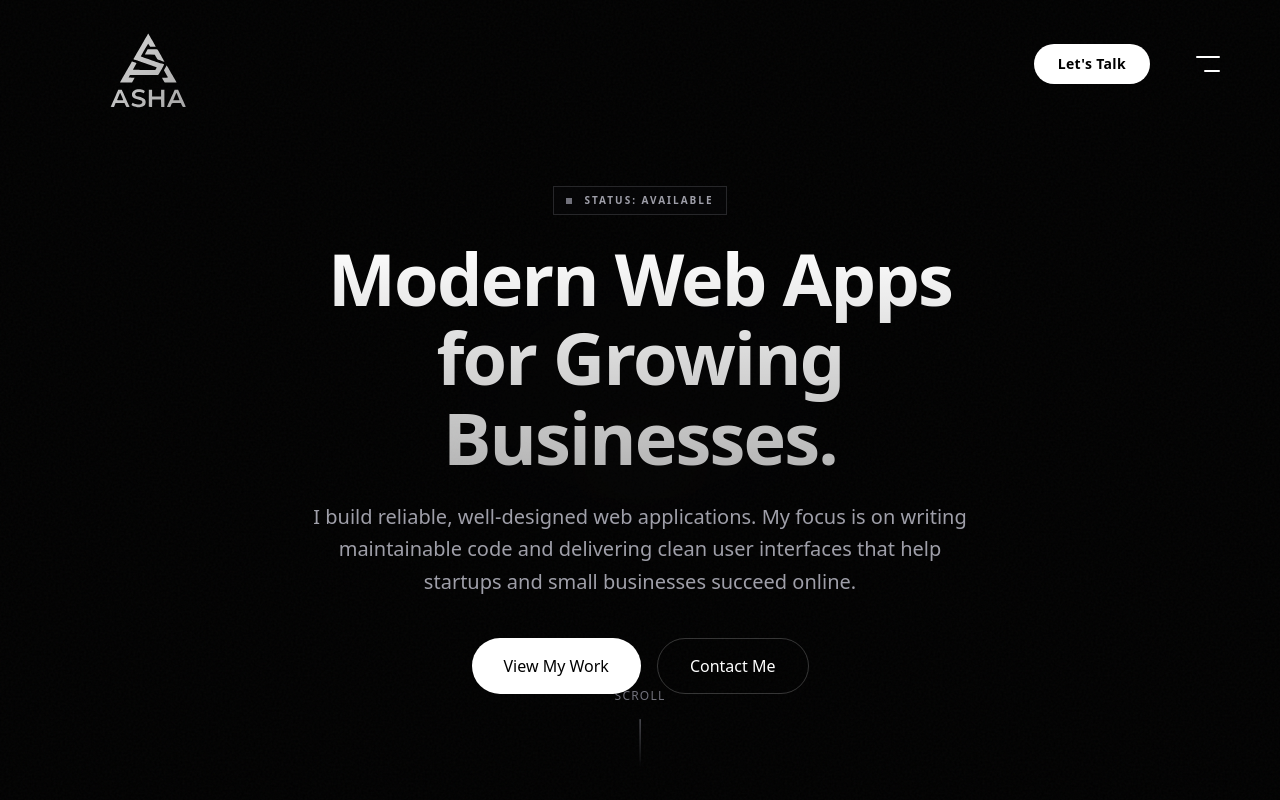
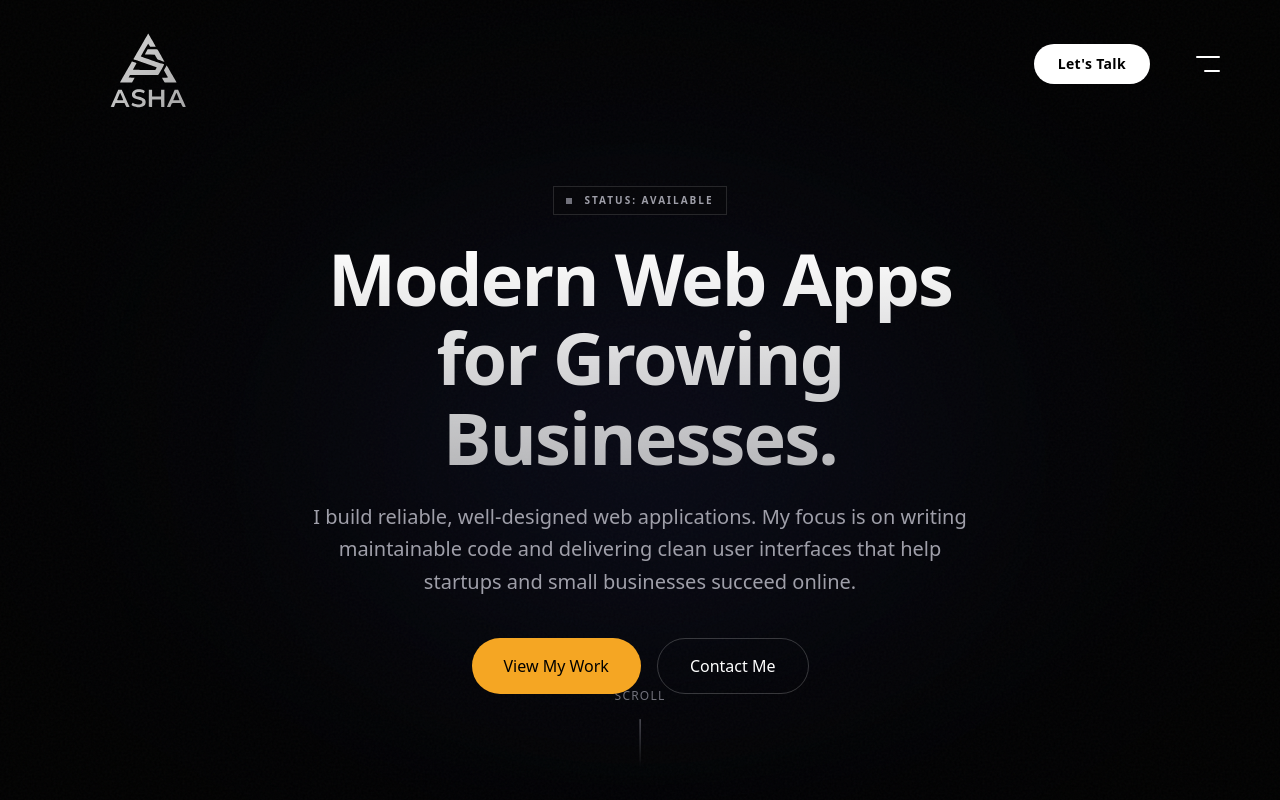
Before and after one commit to saskij/portfolio, a Next.js app: page / in a window 1280 px wide. Shown: the top 800 px of the page. Built offline with nearby package versions, Linux system fonts and the light colour scheme.

Commit message:
Apply global accent colors and fix ESLint errors

```diff
--- a/src/app/globals.css
+++ b/src/app/globals.css
@@ -21,6 +21,12 @@
   --input: #27272a;
   --ring: #d4d4d8;
   --radius: 0.5rem;
+
+  /* Premium Content Accents */
+  --accent-amber: #f5a623;
+  --accent-blue: #3a6dff;
+  --accent-violet-dark: #1a1f3a;
+  --accent-violet-light: #252b5c;
 }
 
 @theme inline {
@@ -43,6 +49,11 @@
   --color-border: var(--border);
   --color-input: var(--input);
   --color-ring: var(--ring);
+
+  --color-accent-amber: var(--accent-amber);
+  --color-accent-blue: var(--accent-blue);
+  --color-accent-violet-dark: var(--accent-violet-dark);
+  --color-accent-violet-light: var(--accent-violet-light);
 
   --font-sans: var(--font-inter);
   --font-mono: var(--font-geist-mono);
--- a/src/components/layout/Header.tsx
+++ b/src/components/layout/Header.tsx
@@ -51,17 +51,10 @@ const itemVariants = {
    Component
 ───────────────────────────────────────── */
 export function Header() {
-    const [isScrolled, setIsScrolled] = React.useState(false);
     const [menuOpen, setMenuOpen] = React.useState(false);
     const { isSplashComplete } = useLogo();
     const navRef = React.useRef<HTMLElement>(null);
     const triggerRef = React.useRef<HTMLButtonElement>(null);
-
-    React.useEffect(() => {
-        const handleScroll = () => setIsScrolled(window.scrollY > 20);
-        window.addEventListener("scroll", handleScroll);
-        return () => window.removeEventListener("scroll", handleScroll);
-    }, []);
 
     // Close on Escape key
     React.useEffect(() => {
@@ -144,7 +137,7 @@ export function Header() {
                     whileHover={{ scale: 1.05 }}
                     whileTap={{ scale: 0.97 }}
                     className="hidden sm:inline-block rounded-full bg-white px-6 py-2.5 text-sm font-semibold tracking-wide text-black hover:bg-zinc-200 transition-colors cursor-pointer mr-2"
-                    onClick={(e) => handleScrollTo(e as any, "#contact")}
+                    onClick={(e) => handleScrollTo(e as unknown as React.MouseEvent<HTMLAnchorElement>, "#contact")}
                 >
                     Let&apos;s Talk
                 </motion.a>
--- a/src/components/sections/Contact.tsx
+++ b/src/components/sections/Contact.tsx
@@ -22,10 +22,13 @@ export function Contact() {
                         whileInView={{ opacity: 1, y: 0 }}
                         viewport={{ once: true }}
                         transition={{ duration: 0.5 }}
-                        className="mb-8 p-3 bg-zinc-950/50 border border-zinc-800 flex items-center justify-center gap-3 backdrop-blur-md"
                     >
-                        <span className="block w-1.5 h-1.5 bg-zinc-500" />
-                        <span className="text-[10px] uppercase tracking-[0.2em] text-zinc-400 font-semibold">Availability: Open</span>
+                        <div
+                            className="mb-8 p-3 bg-zinc-950/50 border border-zinc-800 flex items-center justify-center gap-3 backdrop-blur-md"
+                        >
+                            <span className="block w-1.5 h-1.5 bg-zinc-500" />
+                            <span className="text-[10px] uppercase tracking-[0.2em] text-zinc-400 font-semibold">Availability: Open</span>
+                        </div>
                     </motion.div>
 
                     <motion.h2
--- a/src/components/sections/Hero.tsx
+++ b/src/components/sections/Hero.tsx
@@ -1,7 +1,6 @@
 "use client";
 
 import { motion } from "framer-motion";
-import Link from "next/link";
 import { Button } from "@/components/ui/Button";
 
 export function Hero() {
@@ -22,15 +21,15 @@ export function Hero() {
                 {/* Subtle Noise Texture */}
                 <div className="absolute inset-0 bg-noise opacity-[0.035] mix-blend-screen" />
 
-                {/* Layer 1: Base Ambient Glow (Very diffuse, neutral/incandescent) */}
+                {/* Layer 1: Base Ambient Glow (Deep Violet-Blue) */}
                 <motion.div
                     animate={{
-                        opacity: [0.05, 0.10, 0.05],
+                        opacity: [0.15, 0.25, 0.15],
                         scale: [0.98, 1.02, 0.98],
                         backgroundImage: [
-                            "radial-gradient(ellipse at center, rgba(255,255,255,0.08) 0%, rgba(200,200,210,0.03) 40%, transparent 80%)",
-                            "radial-gradient(ellipse at center, rgba(240,240,250,0.08) 0%, rgba(210,210,225,0.03) 40%, transparent 80%)",
-                            "radial-gradient(ellipse at center, rgba(255,255,255,0.08) 0%, rgba(200,200,210,0.03) 40%, transparent 80%)"
+                            "radial-gradient(ellipse at center, rgba(26,31,58,0.8) 0%, rgba(26,31,58,0.2) 40%, transparent 80%)",
+                            "radial-gradient(ellipse at center, rgba(37,43,92,0.8) 0%, rgba(37,43,92,0.2) 40%, transparent 80%)",
+                            "radial-gradient(ellipse at center, rgba(26,31,58,0.8) 0%, rgba(26,31,58,0.2) 40%, transparent 80%)"
                         ]
                     }}
                     transition={{
@@ -41,15 +40,15 @@ export function Hero() {
                     className="absolute w-[120vw] h-[100vh] max-w-[1400px] max-h-[900px] rounded-full blur-[140px]"
                 />
 
-                {/* Layer 2: Core Focused Glow behind Headline (Subtle architectural warmth) */}
+                {/* Layer 2: Core Focused Glow behind Headline (Violet-blue depth) */}
                 <motion.div
                     animate={{
-                        opacity: [0.08, 0.14, 0.08],
+                        opacity: [0.2, 0.3, 0.2],
                         scale: [0.98, 1.02, 0.98],
                         backgroundImage: [
-                            "radial-gradient(ellipse at center, rgba(250,245,235,0.06) 0%, rgba(230,225,235,0.02) 40%, transparent 70%)",
-                            "radial-gradient(ellipse at center, rgba(255,250,240,0.06) 0%, rgba(240,235,245,0.02) 40%, transparent 70%)",
-                            "radial-gradient(ellipse at center, rgba(250,245,235,0.06) 0%, rgba(230,225,235,0.02) 40%, transparent 70%)"
+                            "radial-gradient(ellipse at center, rgba(37,43,92,0.8) 0%, rgba(26,31,58,0.3) 40%, transparent 70%)",
+                            "radial-gradient(ellipse at center, rgba(45,50,105,0.8) 0%, rgba(37,43,92,0.3) 40%, transparent 70%)",
+                            "radial-gradient(ellipse at center, rgba(37,43,92,0.8) 0%, rgba(26,31,58,0.3) 40%, transparent 70%)"
                         ]
                     }}
                     transition={{
@@ -68,15 +67,14 @@ export function Hero() {
                     animate={{ opacity: 1, y: 0 }}
                     transition={{ duration: 0.5 }}
                 >
-                    <motion.div
-                        whileHover={{ backgroundColor: "rgba(255,255,255,0.05)" }}
-                        className="inline-flex items-center gap-3 py-1.5 px-3 border border-zinc-800 bg-zinc-950/50 mb-6 cursor-pointer"
+                    <div
+                        className="inline-flex items-center gap-3 py-1.5 px-3 border border-zinc-800 bg-zinc-950/50 mb-6"
                     >
                         <span className="block w-1.5 h-1.5 bg-zinc-500" />
                         <span className="text-[10px] uppercase tracking-[0.2em] font-semibold text-zinc-400">
                             Status: Available
                         </span>
-                    </motion.div>
+                    </div>
                 </motion.div>
 
                 <motion.h1
@@ -104,7 +102,7 @@ export function Hero() {
                     className="flex flex-col sm:flex-row items-center justify-center gap-4"
                 >
                     <a href="#portfolio" onClick={(e) => handleScrollTo(e, '#portfolio')} className="w-full sm:w-auto">
-                        <Button size="lg" className="w-full hover:scale-[1.02] transition-transform">
+                        <Button size="lg" className="w-full bg-accent-amber text-black hover:bg-accent-amber/90 hover:shadow-[0_0_20px_rgba(245,166,35,0.25)] border-none hover:scale-[1.02] transition-all duration-300">
                             View My Work
                         </Button>
                     </a>
--- a/src/components/ui/GlobalLogo.tsx
+++ b/src/components/ui/GlobalLogo.tsx
@@ -2,16 +2,14 @@
 
 import React from "react";
 import { motion } from "framer-motion";
-import Image from "next/image";
 
 import { getAssetPath } from "@/lib/utils";
 
 interface GlobalLogoProps {
     className?: string;
-    priority?: boolean;
 }
 
-export function GlobalLogo({ className = "", priority = false }: GlobalLogoProps) {
+export function GlobalLogo({ className = "" }: GlobalLogoProps) {
     return (
         <motion.div
             layoutId="main-logo"
--- a/src/components/ui/LogoAnimation.tsx
+++ b/src/components/ui/LogoAnimation.tsx
@@ -7,7 +7,6 @@ export function LogoAnimation({ isSplash = false }: { isSplash?: boolean }) {
     // Elegant, smooth timing configuration
     const bezier1: [number, number, number, number] = [0.16, 1, 0.3, 1];
     const bezier2: [number, number, number, number] = [0.25, 1, 0.5, 1];
-    const transitionGrid = { duration: 1, ease: bezier1 };
     const transitionDraw = { duration: 1.2, ease: bezier2, delay: isSplash ? 0.1 : 0 };
     const transitionFade = { duration: 0.8, ease: "easeOut" as const, delay: isSplash ? 1.4 : 0 };
 
--- a/src/components/ui/SplashScreen.tsx
+++ b/src/components/ui/SplashScreen.tsx
@@ -44,7 +44,7 @@ export function SplashScreen() {
                             transition={{ duration: 0.8, ease: [0.16, 1, 0.3, 1] }} // Elegant, faster ease-out scale/fade
                             className="w-[50vh] aspect-[422/396]"
                         >
-                            <GlobalLogo className="w-full h-full" priority />
+                            <GlobalLogo className="w-full h-full" />
                         </motion.div>
                     </div>
                 </motion.div>
--- a/src/context/LogoContext.tsx
+++ b/src/context/LogoContext.tsx
@@ -1,6 +1,6 @@
 "use client";
 
-import React, { createContext, useContext, useState, useEffect } from "react";
+import React, { createContext, useContext, useState } from "react";
 
 type LogoContextType = {
     isSplashComplete: boolean;
```
Also changed, not shown: src/components/sections/Process.tsx (+24 -12 lines), src/components/sections/ProjectGrid.tsx (+8 -1 lines), src/components/sections/Skills.tsx (+11 -2 lines).
